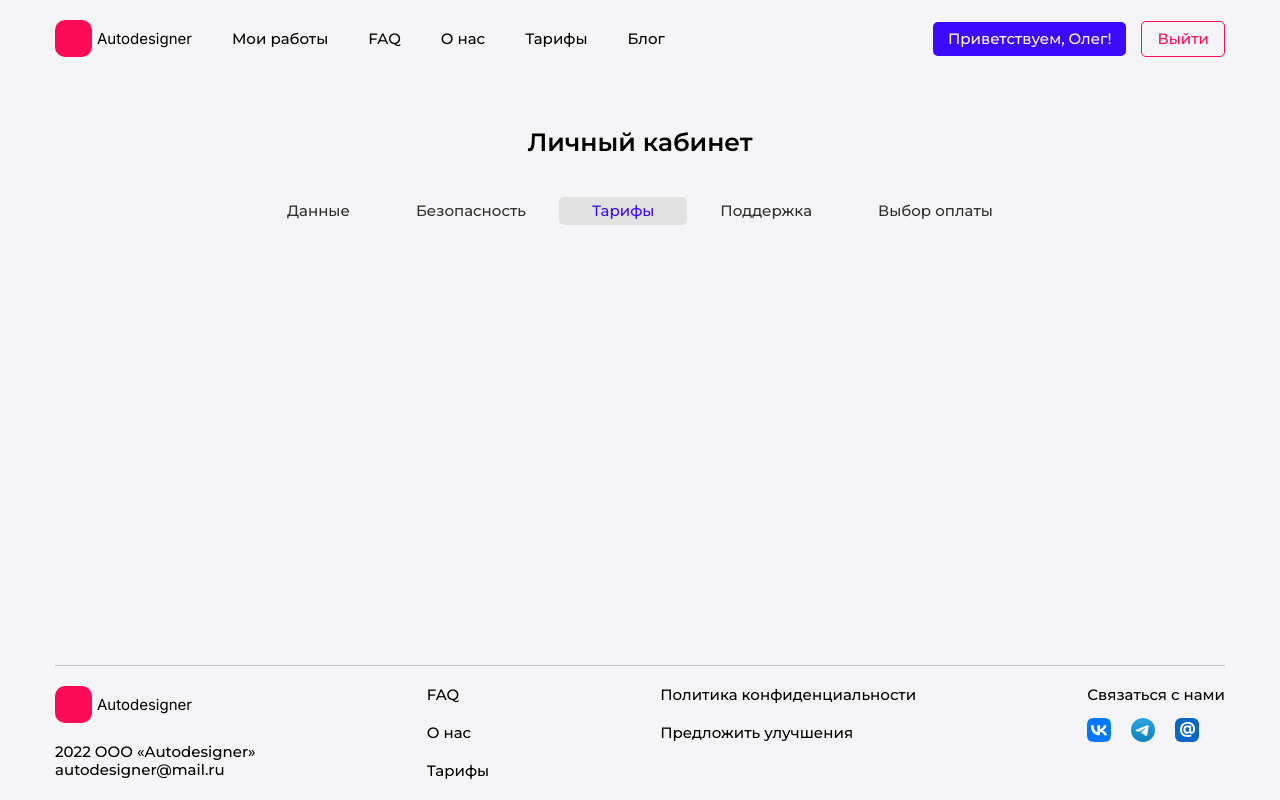
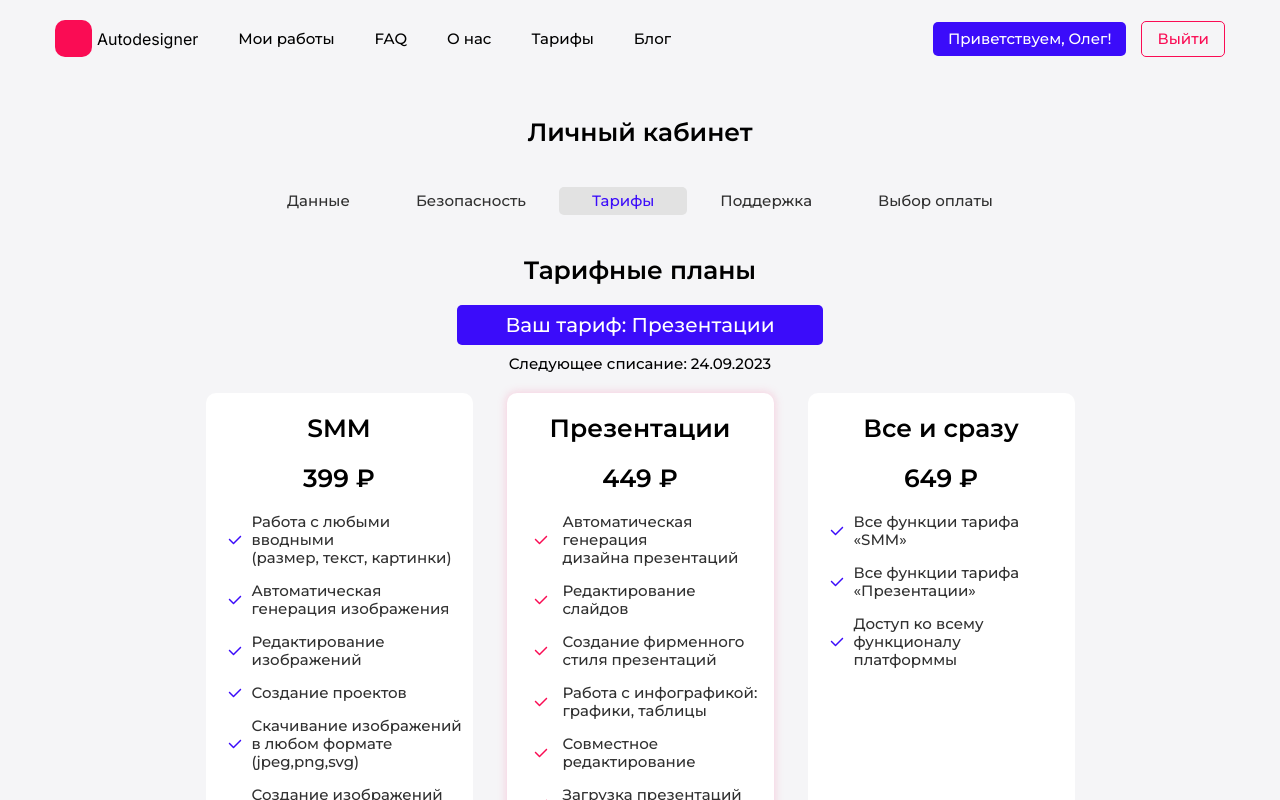
Before and after one commit to pavelkirilichev/AutoDes_UI, a Vue app: page / in a window 1280 px wide. Shown: the top 800 px of the page. Built offline with nearby package versions, Linux system fonts and the light colour scheme.

Commit message:
add rates

```diff
--- a/src/App.vue
+++ b/src/App.vue
@@ -48,4 +48,117 @@ button {
   margin-top: 60px;
   min-height: calc(100vh - 271px);
 }
+
+.black--medium {
+  font-family: 'Montserrat';
+  font-weight: 500;
+  font-size: 15px;
+  line-height: 18px;
+  color: #000000;
+}
+
+.black--semibold {
+  font-family: 'Montserrat';
+  font-weight: 600;
+  font-size: 25px;
+  line-height: 30px;
+  color: #000000;
+}
+
+.dark--medium {
+  font-family: 'Montserrat';
+  font-weight: 500;
+  font-size: 15px;
+  line-height: 18px;
+  color: #303030;
+}
+
+.dark--semibold {
+  font-family: 'Montserrat';
+  font-weight: 600;
+  font-size: 25px;
+  line-height: 30px;
+  color: #000000;
+}
+
+.white--medium {
+  font-family: 'Montserrat';
+  font-weight: 500;
+  font-size: 15px;
+  line-height: 18px;
+  color: #FFFFFF;
+}
+
+.white--bold {
+  font-family: 'Montserrat';
+  font-weight: 700;
+  font-size: 33px;
+  line-height: 40px;
+  color: #FFFFFF;
+}
+
+.violet--regular {
+  font-family: 'Montserrat';
+  font-weight: 500;
+  font-size: 15px;
+  line-height: 18px;
+  color: #3B0CFA;
+}
+
+.violet--medium {
+  font-family: 'Montserrat';
+  font-weight: 500;
+  font-size: 15px;
+  line-height: 18px;
+  color: #3B0CFA;
+}
+
+.violet--semibold {
+  font-family: 'Montserrat';
+  font-weight: 600;
+  font-size: 15px;
+  line-height: 18px;
+  color: #3B0CFA
+}
+
+.pink--medium {
+  font-family: 'Montserrat';
+  font-weight: 500;
+  font-size: 15px;
+  line-height: 18px;
+  color: #FA0C54;
+}
+
+.pink--semibold {
+  font-family: 'Montserrat';
+  font-weight: 600;
+  font-size: 25px;
+  line-height: 30px;
+  color: #303030;
+}
+
+.grey--medium {
+  font-family: 'Montserrat';
+  font-weight: 500;
+  font-size: 15px;
+  line-height: 18px;
+  color: #BABABA;
+}
+
+.green-medium {
+  font-family: 'Gilroy';
+  font-weight: 500;
+  font-size: 15px;
+  line-height: 18px;
+  color: #0CFAB2;
+}
+
+.text__logo {
+  font-weight: 400;
+  font-family: 'Inter';
+}
+
+.align--center {
+  text-align: center;
+}
 </style>
--- a/src/UI/Footer.vue
+++ b/src/UI/Footer.vue
@@ -5,22 +5,22 @@
                 <img src="/images/logo.svg" alt="">
                 <span class="item__text text__logo">Autodesigner</span>
             </div>
-            <p class="item__text">
+            <p class="dark--medium">
                 2022 ООО «Autodesigner»<br />
                 autodesigner@mail.ru
             </p>
         </div>
         <div class="footer__list-item">
-            <span class="item__text">FAQ</span>
-            <span class="item__text">О нас</span>
-            <span class="item__text">Тарифы</span>
+            <span class="dark--medium">FAQ</span>
+            <span class="dark--medium">О нас</span>
+            <span class="dark--medium">Тарифы</span>
         </div>
         <div class="footer__list-item">
-            <span class="item__text">Политика конфиденциальности</span>
-            <span class="item__text">Предложить улучшения</span>
+            <span class="dark--medium">Политика конфиденциальности</span>
+            <span class="dark--medium">Предложить улучшения</span>
         </div>
         <div class="footer__list-item-right">
-            <span class="item__text no-click">Связаться с нами</span>
+            <span class="dark--medium no-click">Связаться с нами</span>
             <div class="social__list">
                 <img src="/images/footer/vk.svg" alt="">
                 <img src="/images/footer/tg.svg" alt="">
@@ -84,28 +84,4 @@
 .logo__block img {
     cursor: pointer;
 }
-
-.item__text {
-    cursor: pointer;
-    font-family: 'Montserrat';
-    font-weight: 500;
-    font-size: 15px;
-    line-height: 18px;
-    color: #000000;
-}
-
-.text__logo {
-    font-weight: 400;
-    font-family: 'Inter';
-}
-
-.footer__bottom p {
-    font-family: 'Montserrat';
-    font-style: normal;
-    font-weight: 500;
-    font-size: 15px;
-    line-height: 18px;
-    text-align: center;
-    color: #303030;
-}
 </style>
--- a/src/UI/NavBar.vue
+++ b/src/UI/NavBar.vue
@@ -6,19 +6,19 @@
                 <span class="item__text text__logo">Autodesigner</span>
             </li>
             <li>
-                <span class="item__text">Мои работы</span>
+                <span class="black--medium">Мои работы</span>
             </li>
             <li>
-                <span class="item__text">FAQ</span>
+                <span class="black--medium">FAQ</span>
             </li>
             <li>
-                <span class="item__text">О нас</span>
+                <span class="black--medium">О нас</span>
             </li>
             <li>
-                <span class="item__text">Тарифы</span>
+                <span class="black--medium">Тарифы</span>
             </li>
             <li>
-                <span class="item__text">Блог</span>
+                <span class="black--medium">Блог</span>
             </li>
         </ul>
         <div class="navbar__right">
@@ -59,23 +59,10 @@ import Button from "./Buttons/Button.vue";
     cursor: pointer;
 }
 
-.item__text {
-    cursor: pointer;
-    font-family: 'Montserrat';
-    font-weight: 500;
-    font-size: 15px;
-    line-height: 18px;
-    color: #000000;
-}
 
 .navbar__right {
     display: flex;
     align-items: center;
     gap: 15px;
 }
-
-.text__logo {
-    font-weight: 400;
-    font-family: 'Inter';
-}
 </style>
--- a/src/UI/PersonalAccount/Main.vue
+++ b/src/UI/PersonalAccount/Main.vue
@@ -2,15 +2,18 @@
     <div class="PA__main">
         <span class="title">Личный кабинет</span>
         <PA_Menu />
+        <Rates />
     </div>
 </template>
 
 <script setup>
 import PA_Menu from "./Menu.vue";
+import Rates from "./Rates/Main.vue";
 </script>
 
 <style scoped>
 .PA__main {
+    padding-bottom: 40px;
     margin: 0 auto;
     display: flex;
     flex-direction: column;
--- a/src/UI/PersonalAccount/Menu.vue
+++ b/src/UI/PersonalAccount/Menu.vue
@@ -1,11 +1,11 @@
 <template>
     <div class="menu__main">
         <div class="menu__row">
-            <div class="menu__item"><span>Данные</span></div>
-            <div class="menu__item"><span>Безопасность</span></div>
-            <div class="menu__item menu__item-active"><span>Тарифы</span></div>
-            <div class="menu__item"><span>Поддержка</span></div>
-            <div class="menu__item"><span>Выбор оплаты</span></div>
+            <div class="menu__item"><span class="dark--medium">Данные</span></div>
+            <div class="menu__item"><span class="dark--medium">Безопасность</span></div>
+            <div class="menu__item menu__item-active"><span class="violet--medium">Тарифы</span></div>
+            <div class="menu__item"><span class="dark--medium">Поддержка</span></div>
+            <div class="menu__item"><span class="dark--medium">Выбор оплаты</span></div>
         </div>
     </div>
 </template>
@@ -17,16 +17,9 @@
     display: flex;
     flex-direction: column;
     align-items: center;
+    padding-bottom: 40px;
 }
 
-.title {
-    font-family: 'Montserrat';
-    font-weight: 600;
-    font-size: 25px;
-    line-height: 30px;
-    text-align: center;
-    color: #000000;
-}
 
 .menu__row {
     padding-top: 40px;
@@ -42,26 +35,9 @@
     padding: 5px 33px;
 }
 
-.menu__item span {
-    font-family: 'Montserrat';
-    font-weight: 500;
-    font-size: 15px;
-    line-height: 18px;
-    text-align: center;
-    color: #303030
-}
 
 .menu__item-active {
     background: #E2E2E2;
     border-radius: 5px;
 }
-
-.menu__item-active span {
-    font-family: 'Montserrat';
-    font-weight: 500;
-    font-size: 15px;
-    line-height: 18px;
-    text-align: center;
-    color: #3B0CFA;
-}
 </style>
--- /dev/null
+++ b/src/UI/PersonalAccount/Rates/Main.vue
@@ -0,0 +1,35 @@
+<template>
+    <div class="rates">
+        <span class="black--semibold">Тарифные планы</span>
+        <div class="rates__title-block">
+            <span class="white--medium">Ваш тариф: Презентации</span>
+        </div>
+        <span class="black--medium">Следующее списание: 24.09.2023</span>
+        <RatesList :style="{ marginTop: '20px' }" />
+    </div>
+</template>
+
+<script setup>
+import RatesList from './RatesList.vue';
+</script>
+
+<style scoped>
+.rates {
+    display: flex;
+    flex-direction: column;
+    align-items: center;
+}
+
+.rates__title-block {
+    margin-bottom: 10px;
+    margin-top: 20px;
+    padding: 8px 48px;
+    background: #3B0CFA;
+    border-radius: 5px;
+}
+
+.rates__title-block span {
+    font-size: 20px;
+    line-height: 24px;
+}
+</style>
--- /dev/null
+++ b/src/UI/PersonalAccount/Rates/RatesList.vue
@@ -0,0 +1,124 @@
+<template>
+    <div class="rates__main">
+        <div class="item">
+            <div class="title">
+                <span class="dark--semibold">SMM</span>
+                <span class="dark--semibold">399 ₽ </span>
+            </div>
+            <div class="list">
+                <div v-for="item in ratesFirst" class="rates__item">
+                    <img src="/images/rates/mark-blue.svg" alt="">
+                    <p class="dark--medium" v-html="item"></p>
+                </div>
+            </div>
+            <Button color="blue" class="item__btn">Выбрать тариф</Button>
+            <p class="violet--medium align--center">При оплате на 6 месяцев 1799 (~299 рублей в месяц)</p>
+        </div>
+        <div class="item item-active">
+            <div class="title">
+                <span class="dark--semibold">Презентации</span>
+                <span class="dark--semibold">449 ₽ </span>
+            </div>
+            <div class="list">
+                <div v-for="item in ratesSecond" class="rates__item">
+                    <img src="/images/rates/mark-pink.svg" alt="">
+                    <p class="dark--medium" v-html="item"></p>
+                </div>
+            </div>
+            <Button color="pink" class="item__btn">Выбрать тариф</Button>
+            <p class="violet--medium align--center">При оплате на 6 месяцев 2399 (~399 рублей в месяц)</p>
+        </div>
+        <div class="item">
+            <div class="title">
+                <span class="dark--semibold">Все и сразу</span>
+                <span class="dark--semibold">649 ₽ </span>
+            </div>
+            <div class="list">
+                <div v-for="item in ratesThird" class="rates__item">
+                    <img src="/images/rates/mark-blue.svg" alt="">
+                    <p class="dark--medium" v-html="item"></p>
+                </div>
+            </div>
+            <Button color="blue" class="item__btn">Выбрать тариф</Button>
+            <p class="violet--medium align--center">При оплате на 6 месяцев 3299 (~549 рублей в месяц)</p>
+        </div>
+    </div>
+</template>
+
+<script setup>
+import Button from '@/UI/Buttons/Button.vue';
+
+let ratesFirst = [
+    "Работа с любыми вводными <br> (размер, текст, картинки)",
+    "Автоматическая <br> генерация изображения", "Редактирование изображений",
+    "Создание проектов",
+    "Скачивание изображений в любом формате (jpeg,png,svg)",
+    "Создание изображений для разных площадок и платформ"
+]
+let ratesSecond = [
+    "Автоматическая <br> генерация <br> дизайна презентаций",
+    "Редактирование <br> слайдов",
+    "Создание фирменного стиля презентаций ",
+    "Работа с инфографикой: графики, таблицы",
+    "Совместное редактирование",
+    "Загрузка презентаций <br> в формате pdf"
+]
+let ratesThird = [
+    "Все функции тарифа «SММ»",
+    "Все функции тарифа «Презентации»",
+    "Доступ ко всему функционалу <br> платформмы",
+]
+
+
+
+</script>
+
+<style scoped>
+.rates__main {
+    width: 100%;
+    display: flex;
+    flex-direction: row;
+    gap: 34px;
+}
+
+.item {
+    padding: 20px 0;
+    width: 267px;
+    height: 573px;
+    display: flex;
+    flex-direction: column;
+    align-items: center;
+    background: #FFFFFF;
+    border-radius: 10px;
+}
+
+.item-active {
+    box-shadow: 0px 0px 9px 1px rgba(252, 113, 159, 0.28);
+}
+
+.title {
+    display: flex;
+    flex-direction: column;
+    align-items: center;
+    gap: 20px;
+}
+
+.list {
+    margin-top: 20px;
+    height: 323px;
+    padding-left: 22px;
+    display: flex;
+    flex-direction: column;
+    gap: 15px;
+}
+
+.rates__item {
+    display: flex;
+    gap: 10px;
+}
+
+.item__btn {
+    margin: 20px 0;
+    border-radius: 10px;
+}
+</style>
```
Also changed, not shown: .eslintrc.cjs, public/images/rates/mark-blue.svg (added), public/images/rates/mark-pink.svg (added).
